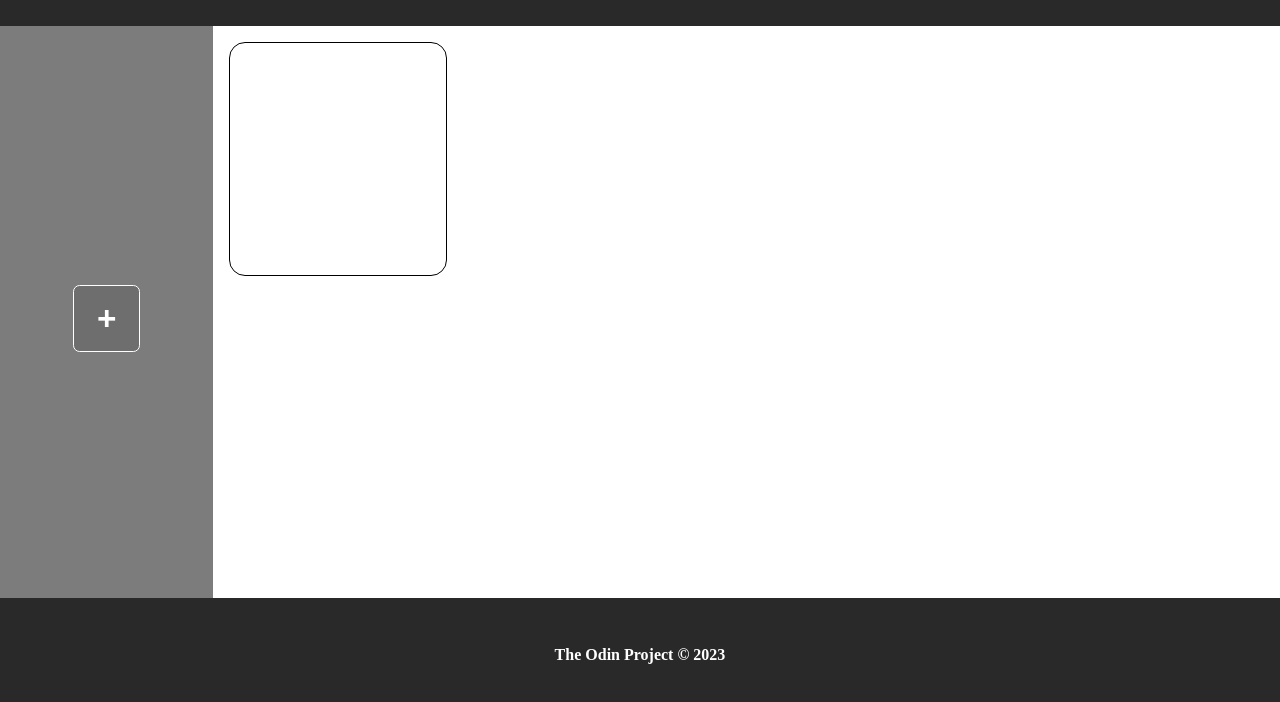
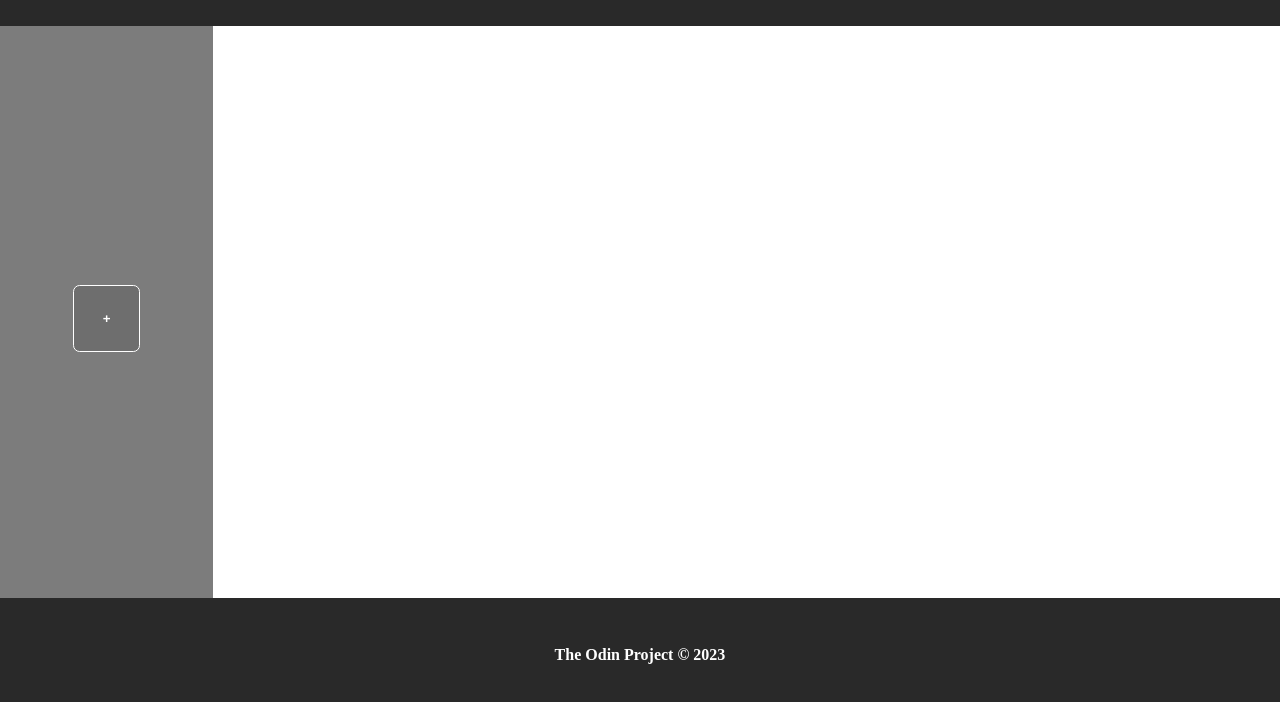
Before and after one commit to kaeloshuping/library, a plain HTML site: page index.html in a window 1280 px wide. Shown: the part 88-790 px from the top of the page. Drawn offline with Linux system fonts and the light colour scheme.

Commit message:
removed sample card

```diff
--- a/index.html
+++ b/index.html
@@ -32,10 +32,9 @@
                     </ul>
                     <button type="submit" id="submit-btn">SUBMIT BOOK</button>
                 </form>
-                <button id="add-btn"><span>+</span></button>
+                <button id="add-btn">+</button>
             </div>
             <div id="book-cards">
-                <div class="card"></div>
             </div>
         </div>
         <div id="footer">
```
